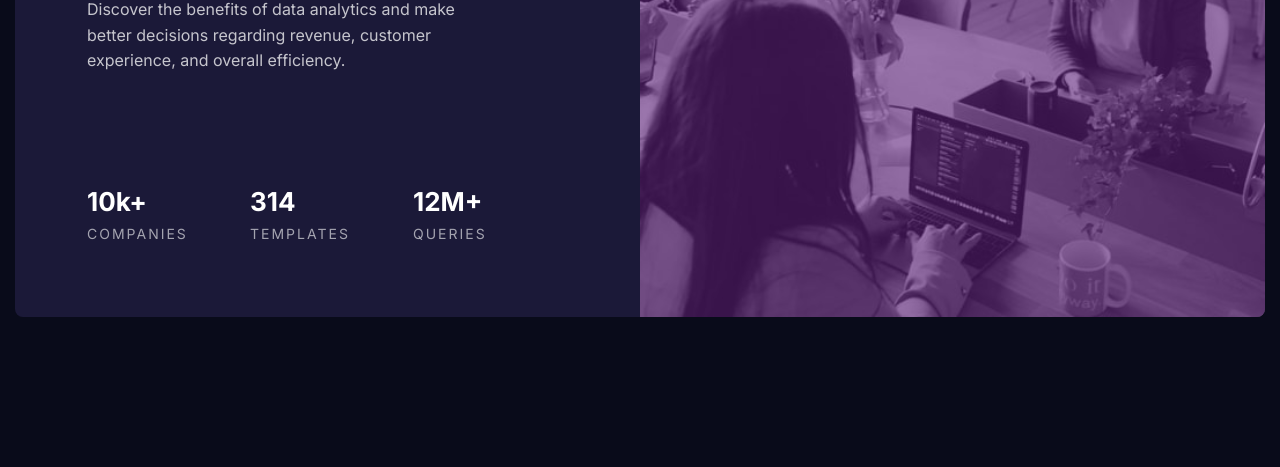
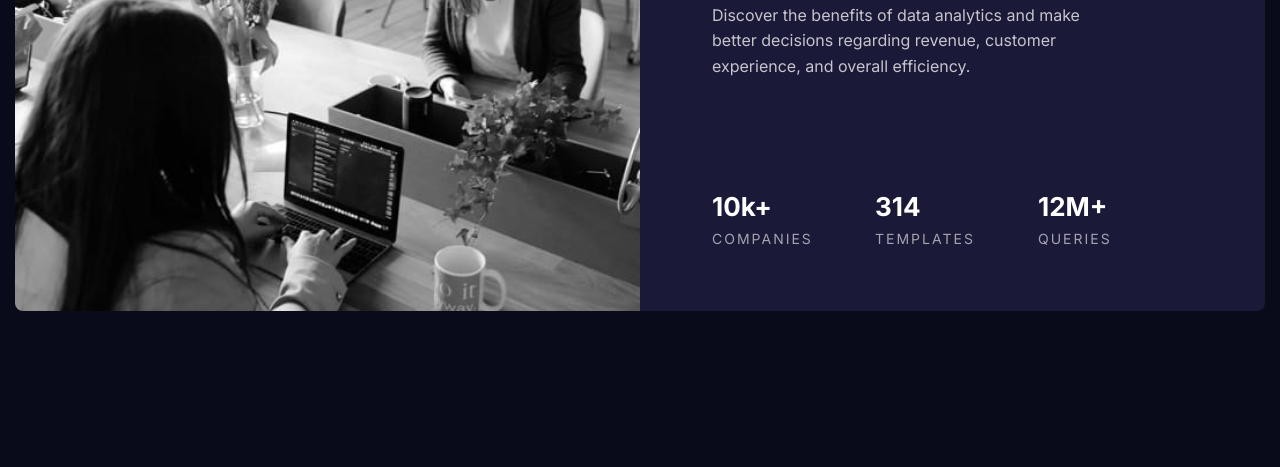
Before and after one commit to ZenCode95/Stats-Preview-Card-Component_Completed, a plain HTML site: page index.html in a window 1280 px wide. Shown: the part 333-800 px from the top of the page. Drawn offline with Linux system fonts and the light colour scheme.

Commit message:
Update index.html

```diff
--- a/index.html
+++ b/index.html
@@ -13,6 +13,7 @@
 
     <main class="card-container">
         <div class="main-card">
+            <div class="main-card--img"></div>
             <div class="main-card--info">
                 <div class="title">
                     <p>Get <span>insights</span> that help your business grow.</p>
@@ -35,10 +36,8 @@
                     </div>
                 </div>
             </div>
-            <div class="main-card--img">
-                <div class="img-overlay"></div>
-            </div>
         </div>
+
     </main>
 
 </body>
```
